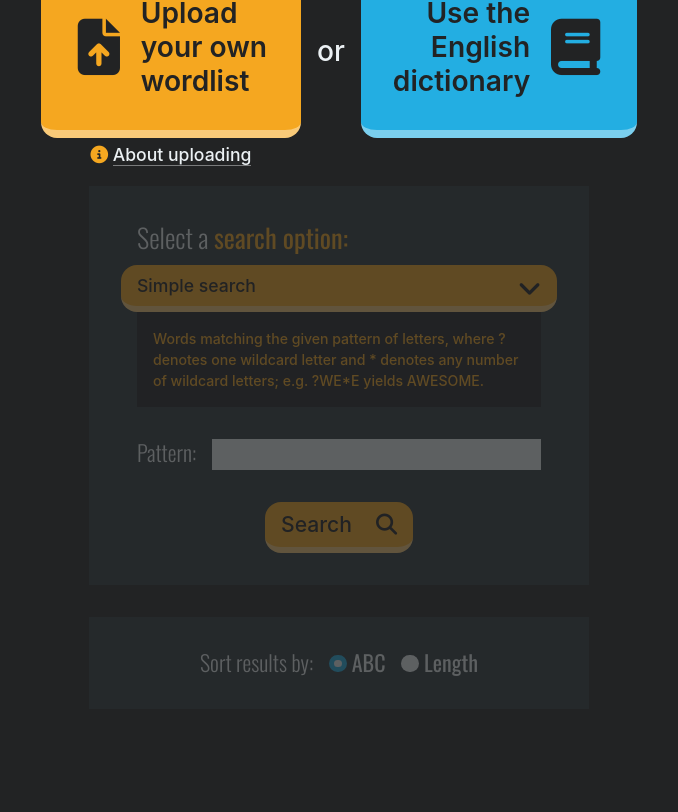
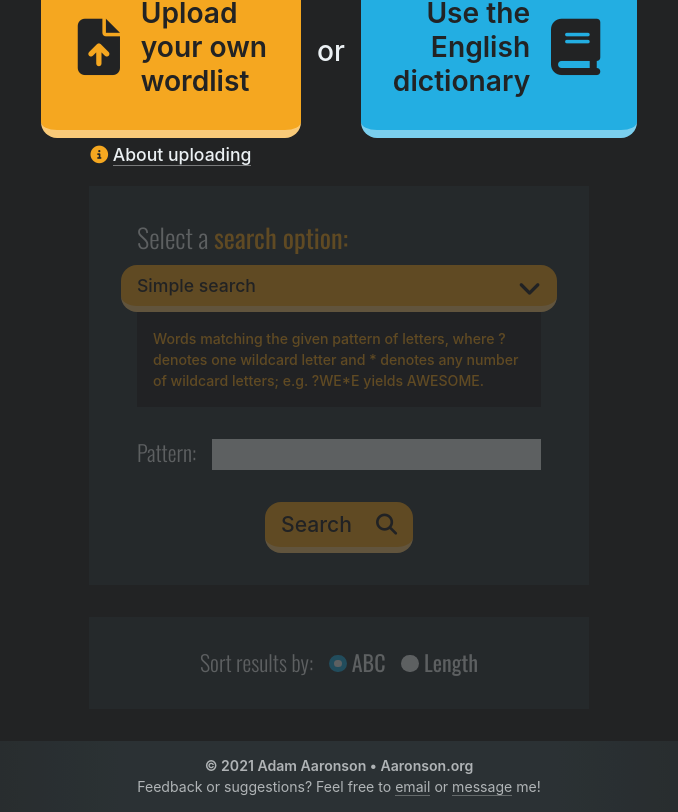
Before and after one commit to adamaaronson/wordlisted, a React (Create React App) app: page / in a window 1280 px wide. Shown: the part 256-1068 px from the top of the page, without its empty margins (301-979 px from the left). Before the commit the page ends 997 px from the top, so only its background shows below. Built offline with nearby package versions, Linux system fonts and the light colour scheme.

Commit message:
Fix several search options

```diff
--- a/src/components/App.js
+++ b/src/components/App.js
@@ -15,9 +15,9 @@ function App() {
           <div className="subsubtitle">
             <span className="author">by Adam Aaronson</span>
             <span className="accent"> • </span>
-            <a href="https://aaronson.org" className="link-border">Aaronson.org</a>
+            <a href="https://aaronson.org" rel="noreferrer noopener" target="_blank" className="link-border">Aaronson.org</a>
             <span className="accent"> • </span>
-            <a href="https://twitter.com/aaaronson"><i className="fab fa-twitter"></i></a>
+            <a href="https://twitter.com/aaaronson" rel="noreferrer noopener" target="_blank"><i className="fab fa-twitter"></i></a>
           </div>
         </header>
         {/* <div className="sub-header">
@@ -28,9 +28,14 @@ function App() {
 
       <SearchArea />
 
-      {/* <footer className="footer">
-        © {new Date().getFullYear()} Adam Aaronson • <a href="https://aaronson.org">Aaronson.org</a>
-      </footer> */}
+      <footer className="footer-wrapper">
+        <p className="copyright-line">
+          © {new Date().getFullYear()} Adam Aaronson • <a href="https://aaronson.org" rel="noreferrer noopener" target="_blank">Aaronson.org</a>
+        </p>
+        <p>
+          Feedback or suggestions? Feel free to <a href="mailto:adamaaronson@gmail.com" className="link-border">email</a> or <a href="https://twitter.com/aaaronson" rel="noreferrer noopener" target="_blank" className="link-border">message</a> me!
+        </p>
+      </footer>
 
     </div>
   );
--- a/src/components/SearchArea.js
+++ b/src/components/SearchArea.js
@@ -45,6 +45,8 @@ export default class SearchArea extends Component {
             inputValues: {},
             submitError: false
         });
+
+        document.getElementById("input-form").reset();
     }
 
     handleInputChange(event) {
--- a/src/components/SearchInputArea.js
+++ b/src/components/SearchInputArea.js
@@ -4,7 +4,7 @@ export default class SearchInputArea extends Component {
     render() {
         return (
             <div>
-                <form onSubmit={this.props.onSubmit}>
+                <form onSubmit={this.props.onSubmit} id="input-form">
                     <div className="input-area">
                         {this.props.option.fields.map(field =>
                             <div className="input-row" key={"row-" + field}>
--- a/src/index.css
+++ b/src/index.css
@@ -126,10 +126,17 @@ header {
 
 footer {
   padding: var(--spacing-unit);
-  opacity: 0.5;
+  opacity: 0.7;
   font-size: 0.8em;
   font-weight: normal;
-  /* color: var(--highlight); */
+}
+
+footer > p:not(:last-child) {
+  margin-bottom: calc(0.3 * var(--spacing-unit));
+}
+
+.copyright-line {
+  font-weight: 600;
 }
 
 header:before, footer:before {
@@ -344,7 +351,18 @@ header:after, footer:after {
   z-index: 1000;
 }
 
+@keyframes expansion {
+  0% {
+    transform: scale(0);
+  }
+
+  100% {
+    transform: scale(1);
+  }
+}
+
 .modal {
+  animation: 0.2s ease 0s 1 expansion;
   background: var(--lightblack);
   z-index: 1001;
   padding: calc(1.5 * var(--spacing-unit));
@@ -743,8 +761,4 @@ select:hover {
   .more-results-button:last-child:not(:first-child) {
     margin-left: var(--spacing-unit);
   }
-
-  .search-results-box {
-    margin-bottom: 0;
-  }
 }
--- a/src/js/wordlist.js
+++ b/src/js/wordlist.js
@@ -10,7 +10,7 @@ export default class Wordlist {
     }
 
     // returns only the letters in the word
-    cleanWord(word) {
+    static cleanWord(word) {
         return word.toUpperCase().replaceAll(/[^\p{L}]/gu, '')
     }
 
@@ -22,7 +22,7 @@ export default class Wordlist {
     // sans blank entries
     clean() {
         this.list = this.list.map(word =>
-            this.cleanWord(word) // changes to all caps and removes non-alphabetic characters
+            Wordlist.cleanWord(word) // changes to all caps and removes non-alphabetic characters
         );
 
         this.list = this.list.filter(x => x.length > 0) // remove blank entries
@@ -235,14 +235,14 @@ export default class Wordlist {
         if (word1 === word2) {
             return false;
         }
-        word1 = this.cleanWord(word1) // remove non-alpha characters
+        word1 = Wordlist.cleanWord(word1) // remove non-alpha characters
         var regex = "^.*" + word1.split('').join('.*') + ".*$"
         return (new RegExp(regex)).test(word2)
     }
 
     // returns whether word can be made using only the limited alphabet
     static usesLettersFrom(word, alphabet) {
-        alphabet = this.cleanWord(alphabet) // remove non-alpha characters
+        alphabet = Wordlist.cleanWord(alphabet) // remove non-alpha characters
         var regex = "^[" + alphabet + "]*$"
         return (new RegExp(regex)).test(word)
     }
```
